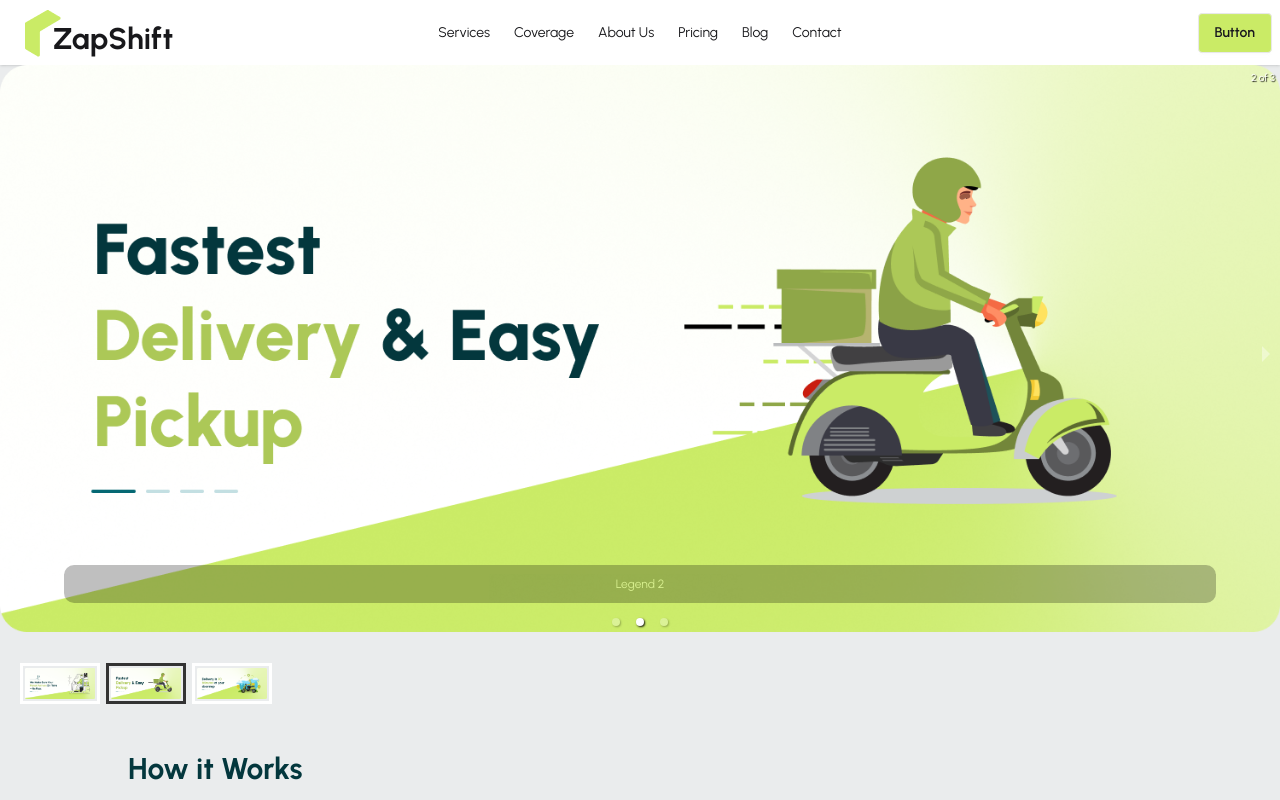
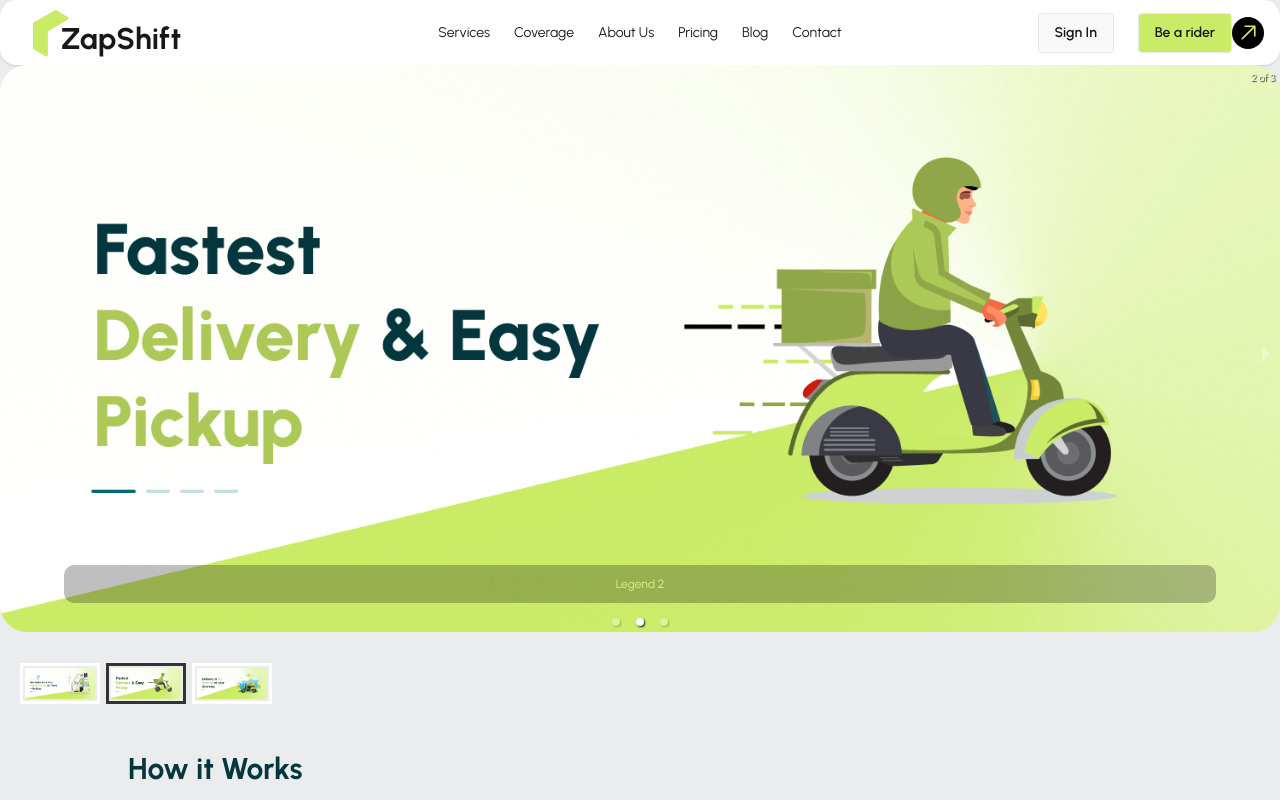
Before and after one commit to Protap55/my-zap-client, a React (Vite) app: page / in a window 1280 px wide. Shown: the top 800 px of the page. Built offline with nearby package versions, Linux system fonts and the light colour scheme; no server answers.

Commit message:
profile update

```diff
--- a/package.json
+++ b/package.json
@@ -11,6 +11,7 @@
   },
   "dependencies": {
     "@tailwindcss/vite": "^4.2.2",
+    "axios": "^1.15.2",
     "firebase": "^12.12.1",
     "leaflet": "^1.9.4",
     "react": "^19.2.4",
--- a/src/pages/Auth/Register/Register.jsx
+++ b/src/pages/Auth/Register/Register.jsx
@@ -3,6 +3,7 @@ import { useForm } from "react-hook-form";
 import { NavLink } from "react-router";
 import useAuth from "../../../hooks/useAuth";
 import SocialLogin from "../SocialLogin/SocialLogin";
+import axios from "axios";
 
 const Register = () => {
   const {
@@ -15,9 +16,26 @@ const Register = () => {
 
   const handleRegistration = (data) => {
     console.log("after", data);
+
+    const profileImg = data.photo[0];
+
     registerUser(data.email, data.password)
       .then((res) => {
         console.log(res.user);
+
+        // store the image and get the photo url
+        const formData = new FormData();
+        formData.append("image", profileImg);
+
+        const image_Api_Url = `https://api.imgbb.com/1/upload?expiration=600&key=${import.meta.env.VITE_image_host_key} `;
+
+        // axios post
+
+        axios.post(image_Api_Url, formData).then((res) => {
+          console.log("after img upload", res.data.data.url);
+        });
+
+        // update user profile
       })
       .catch((error) => {
         console.log(error);
@@ -35,7 +53,16 @@ const Register = () => {
               <fieldset className="fieldset">
                 {/* photo */}
                 <label className="label">Photo</label>
-                <input type="file" className="input input-bordered w-full" />
+                <input
+                  type="file"
+                  {...register("photo", { required: true })}
+                  className="file-input file-input-warning input-bordered w-full"
+                />
+                {errors.name?.type === "required" && (
+                  <p className="text-red-500 font-semibold">
+                    Image is required
+                  </p>
+                )}
                 {/* name */}
                 <label className="label">Name</label>
                 <input
@@ -96,9 +123,8 @@ const Register = () => {
                 </p>
                 <p className="text-[16px] py-3 text-center">Or</p>
               </fieldset>
-
             </form>
-             <SocialLogin></SocialLogin>
+            <SocialLogin></SocialLogin>
           </div>
         </div>
       </div>
--- a/src/pages/Shared/Nav/NavBar.jsx
+++ b/src/pages/Shared/Nav/NavBar.jsx
@@ -1,8 +1,23 @@
 import React from "react";
 import Logo from "../../../Components/Logo/Logo";
 import { NavLink } from "react-router";
+import useAuth from "../../../hooks/useAuth";
+import { Link } from "react-router";
+import { GoArrowUpRight } from "react-icons/go";
 
 const NavBar = () => {
+  const { user, logOut } = useAuth();
+
+  const handleLogout = () => {
+    logOut()
+      .then((res) => {
+        console.log(res.user);
+      })
+      .catch((error) => {
+        console.log(error);
+      });
+  };
+
   const links = (
     <>
       <li>
@@ -26,7 +41,7 @@ const NavBar = () => {
     </>
   );
   return (
-    <div className="navbar bg-base-100 shadow-sm">
+    <div className="navbar bg-base-100 px-4 rounded-2xl shadow-sm">
       <div className="navbar-start">
         <div className="dropdown">
           <div tabIndex={0} role="button" className="btn btn-ghost lg:hidden">
@@ -60,8 +75,24 @@ const NavBar = () => {
       <div className="navbar-center hidden lg:flex">
         <ul className="menu menu-horizontal px-1">{links}</ul>
       </div>
-      <div className="navbar-end">
-        <a className="btn bg-primary">Button</a>
+      <div className="navbar-end flex items-center  gap-6">
+        {user ? (
+          <Link onClick={handleLogout} className="btn bg-primary">
+            Sign Out
+          </Link>
+        ) : (
+          <Link to="/login" className="btn ">
+            Sign In
+          </Link>
+        )}
+        <div className="flex items-center">
+          <Link to="beArider" className="btn bg-primary">
+            Be a rider
+          </Link>
+          <div className="h-8 w-8 cursor-pointer rounded-full bg-black flex items-center justify-center">
+            <GoArrowUpRight size={26} className="text-primary" />
+          </div>
+        </div>
       </div>
     </div>
   );
--- /dev/null
+++ b/src/routes/PrivateRoute.jsx
@@ -0,0 +1,28 @@
+import React from "react";
+
+import { Navigate } from "react-router";
+import useAuth from "../hooks/useAuth";
+
+const PrivateRoute = ({ children }) => {
+  const { loading, user } = useAuth();
+
+  if (loading) {
+    return (
+      <div>
+        <span className="loading loading-ring loading-xs"></span>
+        <span className="loading loading-ring loading-sm"></span>
+        <span className="loading loading-ring loading-md"></span>
+        <span className="loading loading-ring loading-lg"></span>
+        <span className="loading loading-ring loading-xl"></span>
+      </div>
+    );
+  }
+
+  if (!user) {
+    return <Navigate to="/"></Navigate>;
+  }
+
+  return children;
+};
+
+export default PrivateRoute;
```
Also changed, not shown: 2 other files (tests, documents, lock files or other folders).
